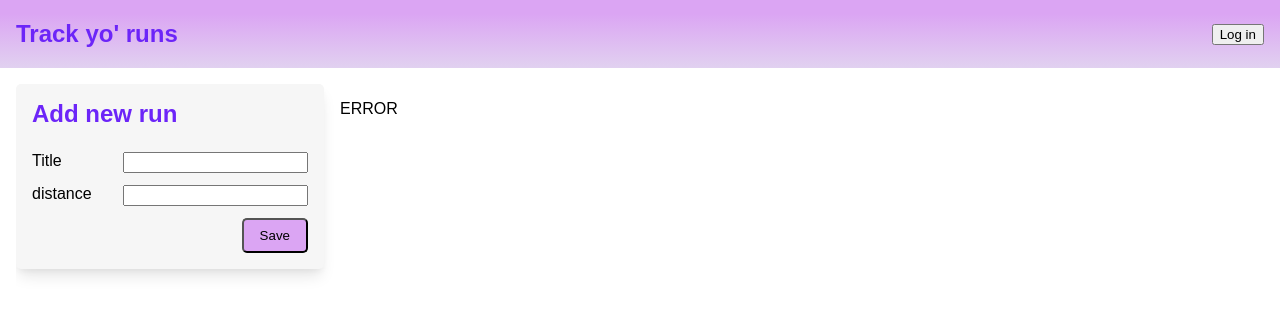
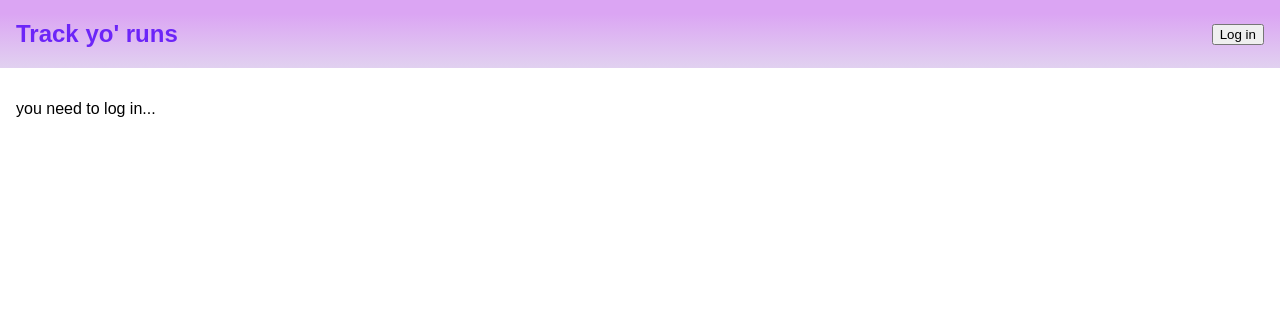
Before and after one commit to Jo-R/fit-tracker-client-react-apollo, a React (Create React App) app: page / in a window 1280 px wide. Shown: the top 314 px of the page. Built offline with nearby package versions, Linux system fonts and the light colour scheme.

Commit message:
add you need to log in - checking reactive var updates other components

```diff
--- a/src/layout/HomePage.jsx
+++ b/src/layout/HomePage.jsx
@@ -2,12 +2,20 @@ import React from "react";
 import { PageLayout } from "./PageLayout";
 import { AddRunActivity } from "../features/runActivities/AddRunActivity";
 import { RunActivities } from "../features/runActivities/RunActivities";
+import { useIsLoggedIn } from "../apollo/reactiveVars";
 
 export const HomePage = ({ children, props }) => {
+  const { isLoggedIn } = useIsLoggedIn();
   return (
     <PageLayout>
-      <AddRunActivity {...props} />
-      <RunActivities {...props} />
+      {isLoggedIn ? (
+        <>
+          <AddRunActivity {...props} />
+          <RunActivities {...props} />
+        </>
+      ) : (
+        <p>you need to log in...</p>
+      )}
     </PageLayout>
   );
 };
```
